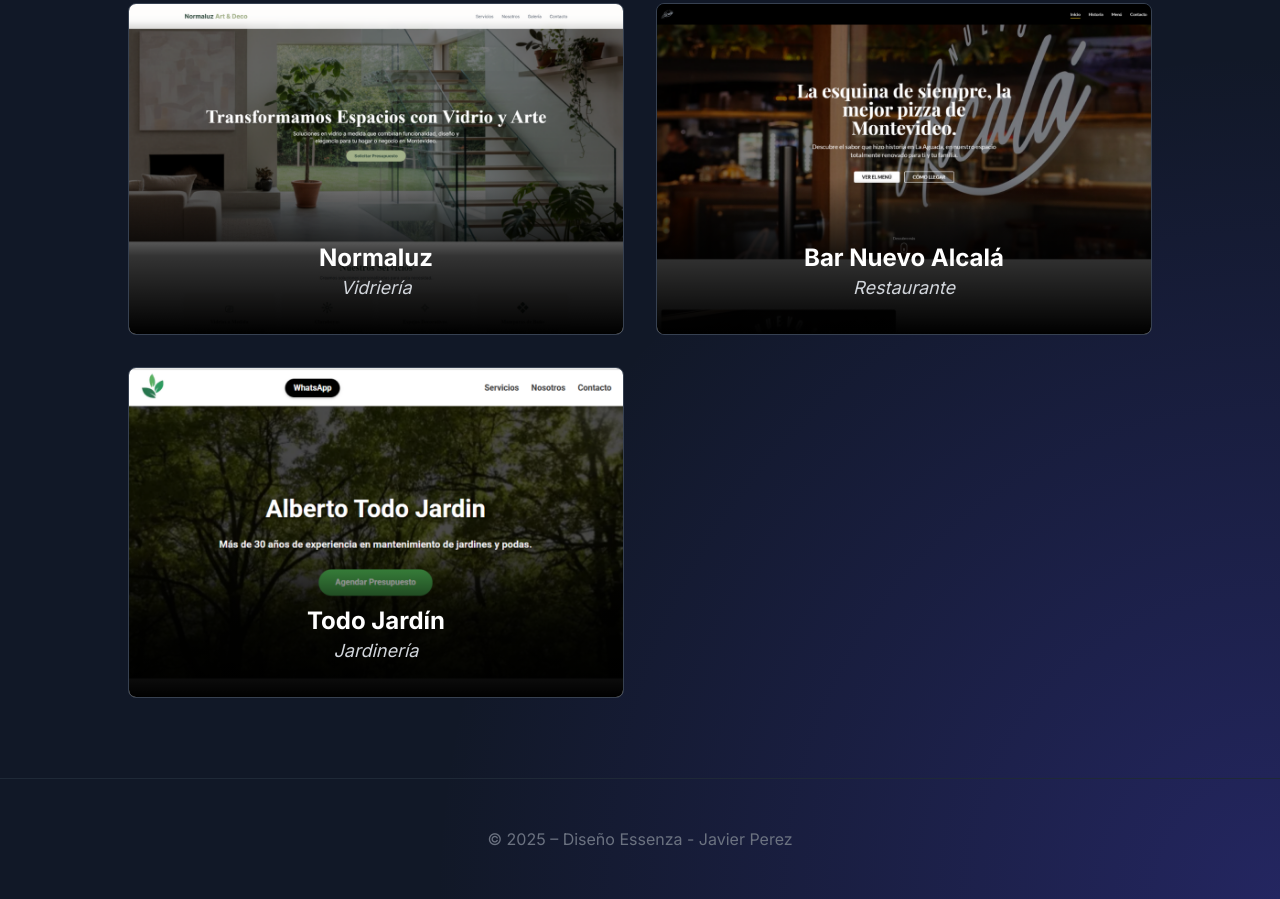
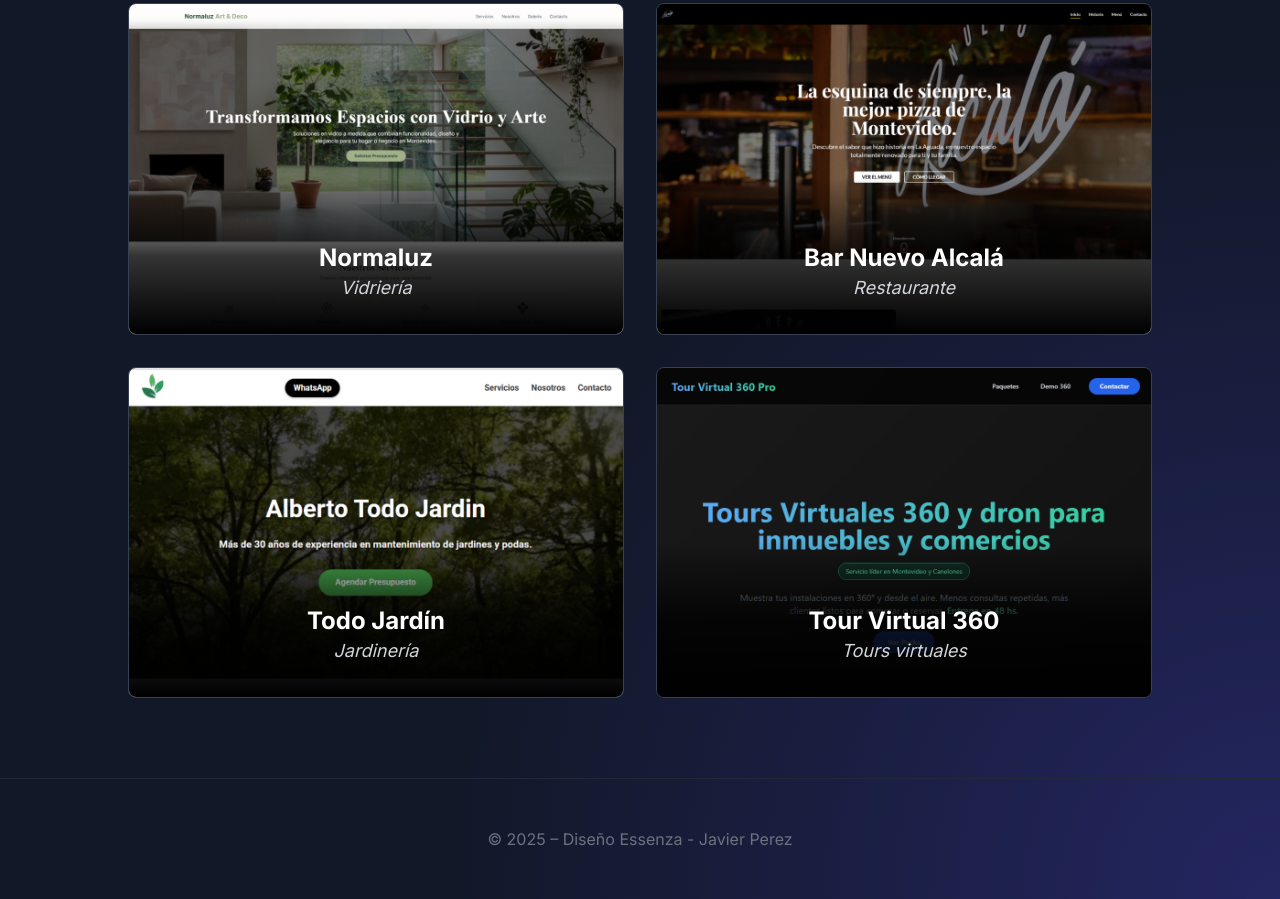
Before and after one commit to jperezpro/web-personal-jperezpro, a website: page pages/proyectos.html in a window 1280 px wide. Shown: the part 784-1683 px from the top of the page. Drawn offline with nearby package versions, Linux system fonts and the light colour scheme.

Commit message:
feat: agregar Tour Virtual 360 al portfolio
Sexta tarjeta en pages/proyectos.html, enlazando a tourvirtual360.pro.
La captura se tomo a 1080x720 para mantener el mismo ratio que las otras
cinco imagenes de proyectos.

Co-Authored-By: Claude Opus 5 <noreply@anthropic.com>

```diff
--- a/pages/proyectos.html
+++ b/pages/proyectos.html
@@ -118,6 +118,17 @@
                         </div>
                     </div>
                 </a>
+                <a href="https://tourvirtual360.pro/" target="_blank" class="block hover:no-underline group">
+                    <div class="relative rounded-lg overflow-hidden border border-gray-700 h-full hover:border-green-400 transition-all duration-300">
+                        <img src="../assets/images/proyectos/tourvirtual360.png" alt="Tour Virtual 360" class="w-full h-full object-cover">
+                        <div class="absolute bottom-0 left-0 right-0 p-8 pt-16 bg-gradient-to-t from-black via-black/80 to-transparent">
+                            <div class="transform transition-transform duration-300 group-hover:-translate-y-2">
+                                <h3 class="text-2xl font-bold text-white text-center">Tour Virtual 360</h3>
+                                <p class="text-lg text-gray-300 italic text-center">Tours virtuales</p>
+                            </div>
+                        </div>
+                    </div>
+                </a>
 
             </div>
         </div>
```
Also changed, not shown: assets/images/proyectos/tourvirtual360.png (added).
